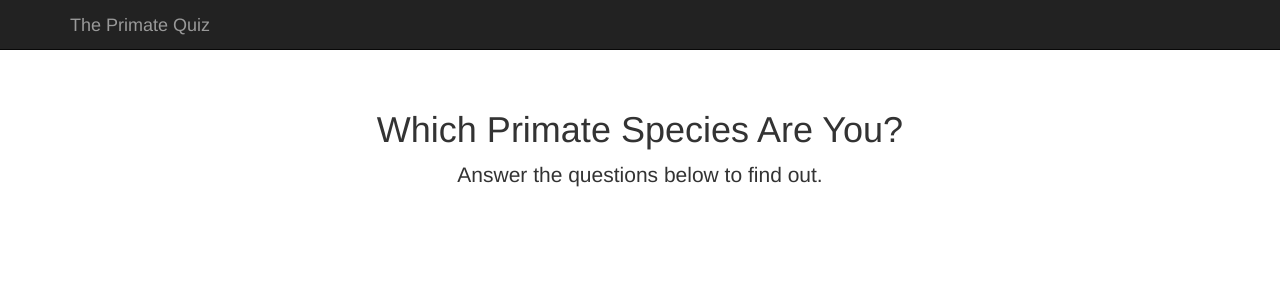
After one commit to wabarr/primate-quiz, a Django app: template primatequiz/templates/splashpage.html in a window 1280 px wide. The commit adds this page. Shown: the top 300 px of the page. Run offline with Django 3.2, Linux system fonts and the light colour scheme; the template is opened without the code that fills it, so the values that code supplies are empty; parts of the project's set-up code (start-up, migrations or seed data) failed here and were passed over; some libraries are stand-ins or nearby versions.

Commit message:
template blocking, and updated views.  changed settings path for my laptop

```diff
--- a/base/settings.py
+++ b/base/settings.py
@@ -99,7 +99,7 @@ USE_TZ = True
 STATIC_URL = '/static/'
 
 if DEV:
-    STATIC_ROOT = "/Users/wab536/Desktop/static/"
+    STATIC_ROOT = "/Users/AndrewBarr/Desktop/static/"
 else:
     STATIC_ROOT = "Path/To/StaticAppDirectory"
 
--- /dev/null
+++ b/primatequiz/templates/splashpage.html
@@ -0,0 +1,17 @@
+{% extends "basic_bootstrap.html" %}
+
+{% block page_leader %}
+
+<div class="container">
+
+
+      <div class="starter-template">
+        <h1>Which Primate Species Are You?</h1>
+        <p class="lead">Answer the questions below to find out.</p>
+      </div>
+
+
+
+</div>
+
+{% endblock %}
--- a/primatequiz/views.py
+++ b/primatequiz/views.py
@@ -9,7 +9,9 @@ def renderBase(request):
     return render_to_response("basic_bootstrap.html", context_instance=RequestContext(request))
 
 def quiz(request):
-    return HttpResponse("this is the quiz")
+    return render_to_response("splashpage.html",
+                                    {},
+                                    context_instance=RequestContext(request))
 
 def results(request, slug=None):
     if not slug:
--- a/templates/basic_bootstrap.html
+++ b/templates/basic_bootstrap.html
@@ -38,11 +38,12 @@
             <span class="icon-bar"></span>
             <span class="icon-bar"></span>
           </button>
-          <a class="navbar-brand" href="#">Which Primate Species are You?</a>
+          <a class="navbar-brand" href="#">The Primate Quiz</a>
         </div>
+        <!--
         <div class="collapse navbar-collapse">
           <ul class="nav navbar-nav">
-            <li class="active"><a href="#">Home</a></li>
+            <li class="active"><a href="#">Share</a></li>
             <li><a href="#about">About</a></li>
             <li><a href="#contact">Contact</a></li>
           </ul>
@@ -50,16 +51,10 @@
       </div>
     </div>
 
-    <div class="container">
+    {% block page_leader %}
 
-      <div class="starter-template">
-        <h1>Which Primate Species Are You?</h1>
-        <p class="lead">Answer the questions below to find out.</p>
-      </div>
+    {% endblock %}
 
-
-
-    </div><!-- /.container -->
     <div class="container">
         {% block quiz_questions %}{% endblock %}
         {% block quiz_results %}{% endblock %}
```
Also changed, not shown: primatequiz/templates/results.html (+14 -0 lines).
